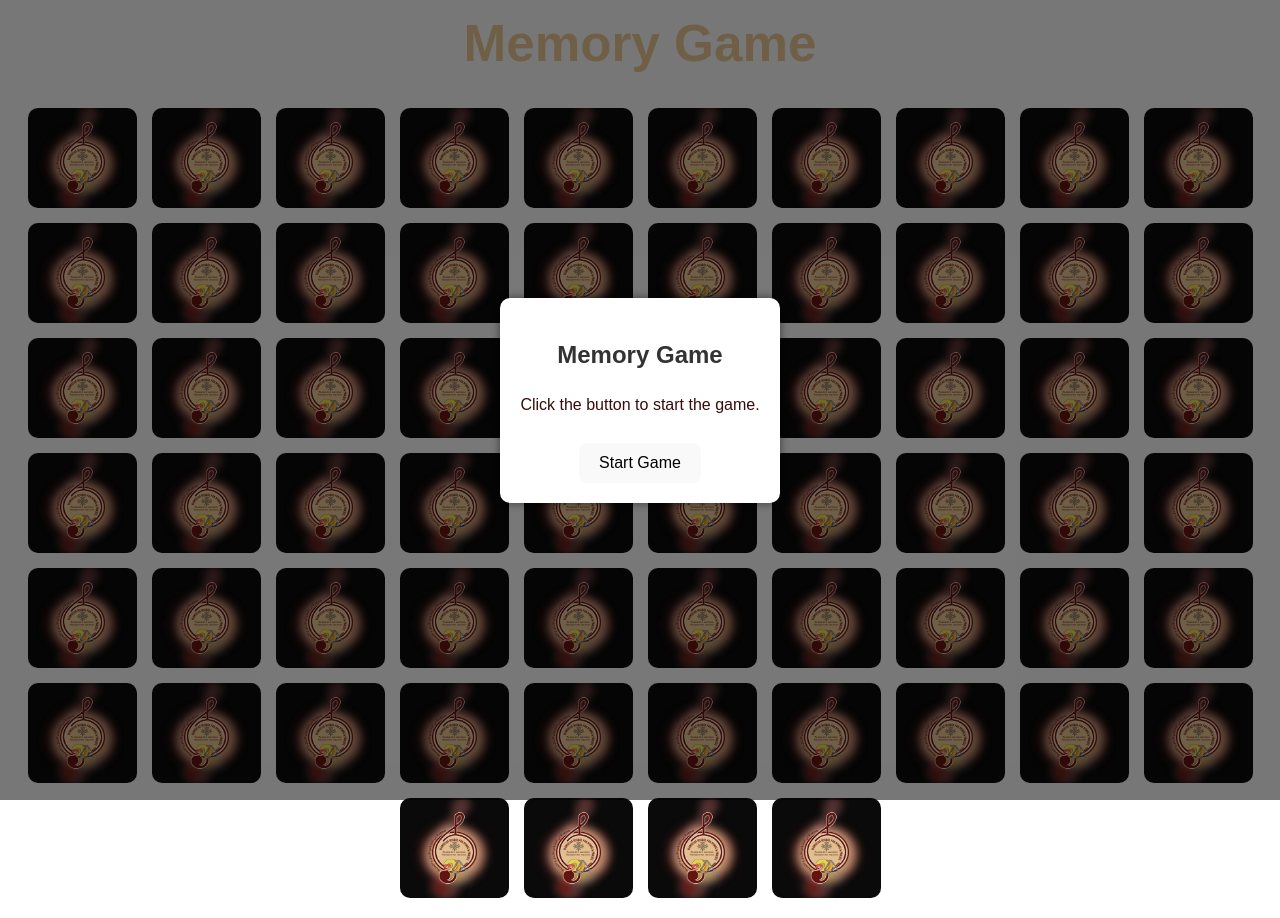
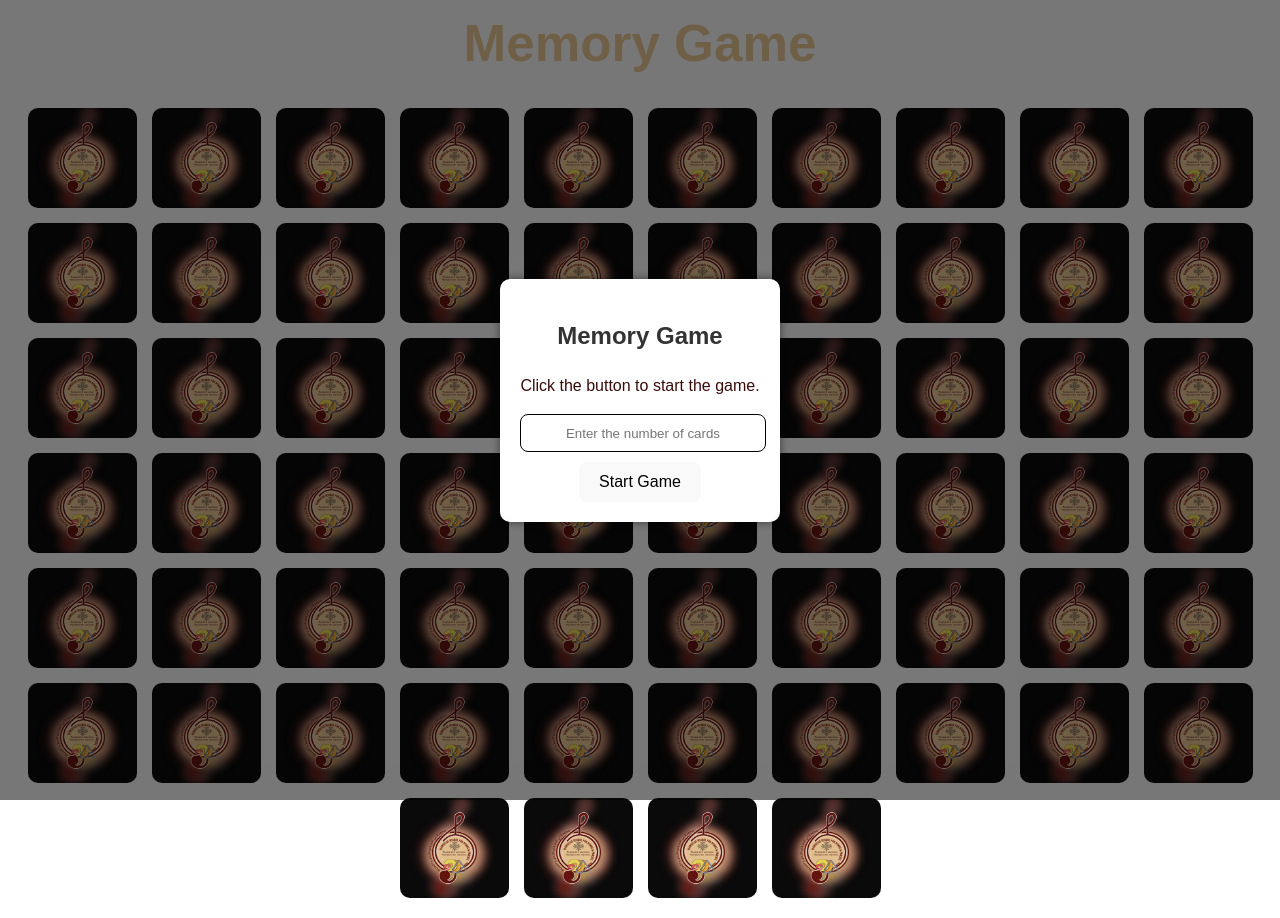
Before and after one commit to Mina-Dawood/memo-game, a React (Vite) app: page / in a window 1280 px wide. Built offline with nearby package versions, Linux system fonts and the light colour scheme.

Commit message:
Add input for number of cards and update styles in GameBoard component

```diff
--- a/src/App.css
+++ b/src/App.css
@@ -119,3 +119,13 @@
   font-size: 1.5rem;
   color: #63130e;
 }
+
+input {
+  background-color: #fff;
+  border-radius: 8px;
+  height: 34px;
+  border: 1px solid black;
+  color: #63130e;
+  width: 100%;
+  text-align: center;
+}
--- a/src/components/GameBoard.tsx
+++ b/src/components/GameBoard.tsx
@@ -12,6 +12,7 @@
   const [gameStarted, setGameStarted] = useState(false);
   const [isGameOver, setIsGameOver] = useState(false);
   const [lastMatchedCard, setLastMatchedCard] = useState<CardType | null>(null);
+  const [numberOfCards, setNumberOfCards] = useState<number>();
 
   const flipSound = new Audio("/sounds/flip.mp3");
   const matchSound = new Audio("/sounds/match.mp3");
@@ -38,7 +39,9 @@
   }, [gameStarted]);
 
   const initializeCards = () => {
-    const initialCards = Array.from({ length: 32 }, (_, i) => ({
+    const initialCards = Array.from(
+      { length: numberOfCards || 32 },
+      (_, i) => ({
         id: i + 1, // Unique identifier for the card type
         instanceId: `card-${i + 1}-a`, // Unique identifier for the first instance
         value: `/coptic_alphabet/${i + 1}.svg`,
@@ -46,7 +49,8 @@
         isMatched: false,
         letterName: getCopticLetterName(i),
         word: getCopticWord(i),
-    }));
+      })
+    );
 
     const duplicatedCards = initialCards.flatMap((card) => [
       { ...card, instanceId: `${card.instanceId}-1` }, // First instance
@@ -178,6 +182,13 @@
                 <>
                   <h2>Memory Game</h2>
                   <p>Click the button to start the game.</p>
+                  <div>
+                    <input
+                      type="text"
+                      onChange={(e) => setNumberOfCards(+e.target.value / 2)}
+                      placeholder="Enter the number of cards"
+                    />
+                  </div>
                   <button onClick={startGame}>Start Game</button>
                 </>
               )}
--- a/src/utils/getCopticLetterName.ts
+++ b/src/utils/getCopticLetterName.ts
@@ -15,7 +15,7 @@
     "Mey",
     "Ney",
     "Exi",
-    "O",
+    "Oo",
     "Pee",
     "Ro",
     "Sima",
```
Lines whose indentation alone changed are shown as unchanged.
